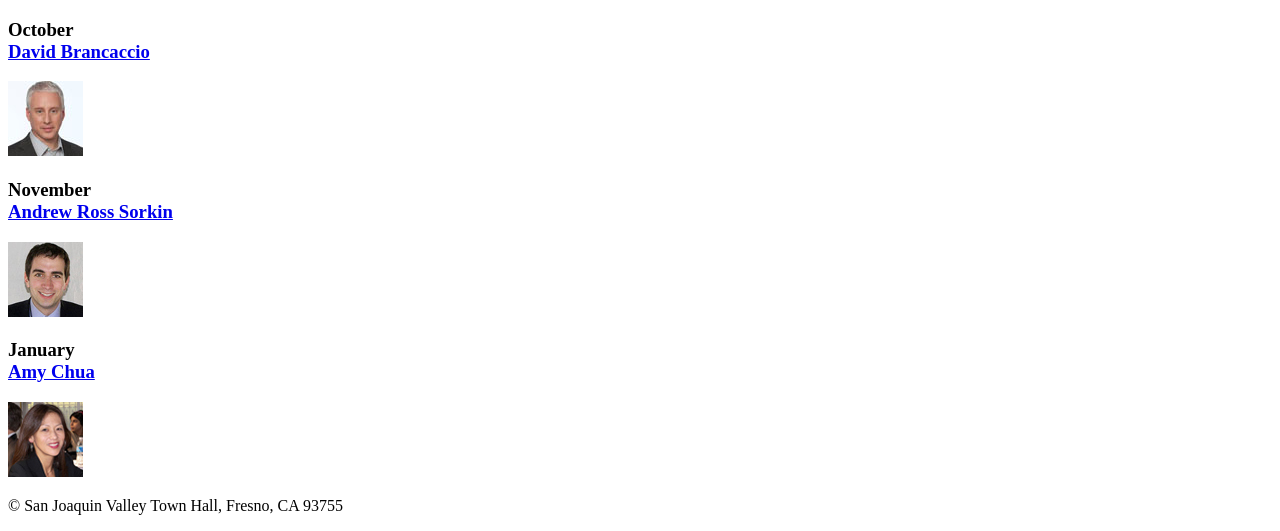
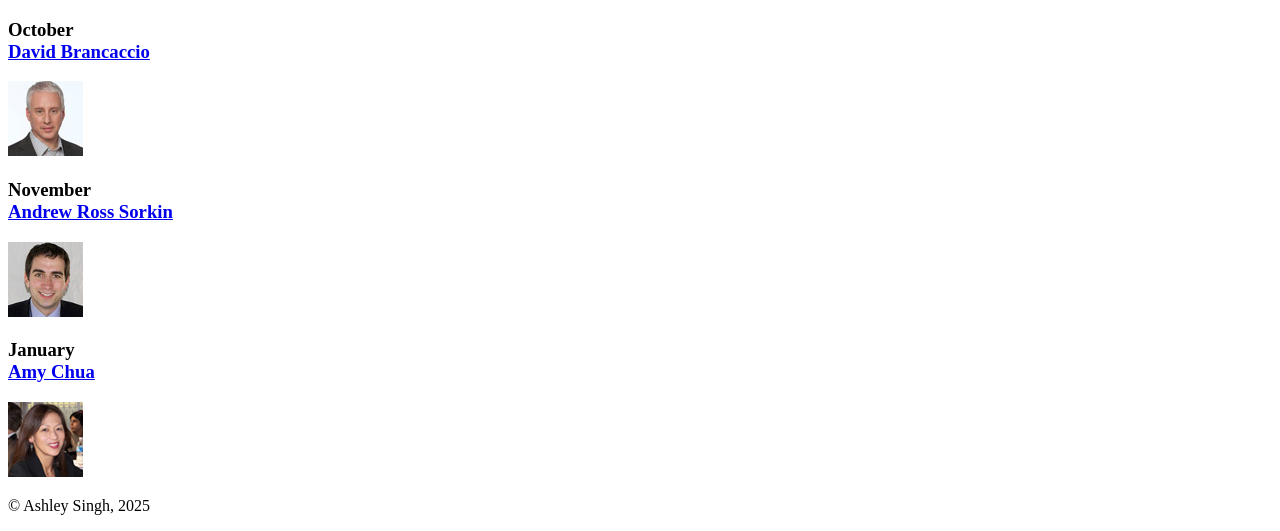
Before and after one commit to ashleysingh707/A05, a plain HTML site: page index.html in a window 1280 px wide. Shown: the part 504-1035 px from the top of the page. Drawn offline with Linux system fonts and the light colour scheme.

Commit message:
Update copyright text

```diff
--- a/index.html
+++ b/index.html
@@ -46,7 +46,7 @@
 	</main>
 
 	<footer>
-		<p>&copy; San Joaquin Valley Town Hall, Fresno, CA 93755</p>
+		<p>&copy; Ashley Singh, 2025</p>
 	</footer>
 </body>
 </html>
```
